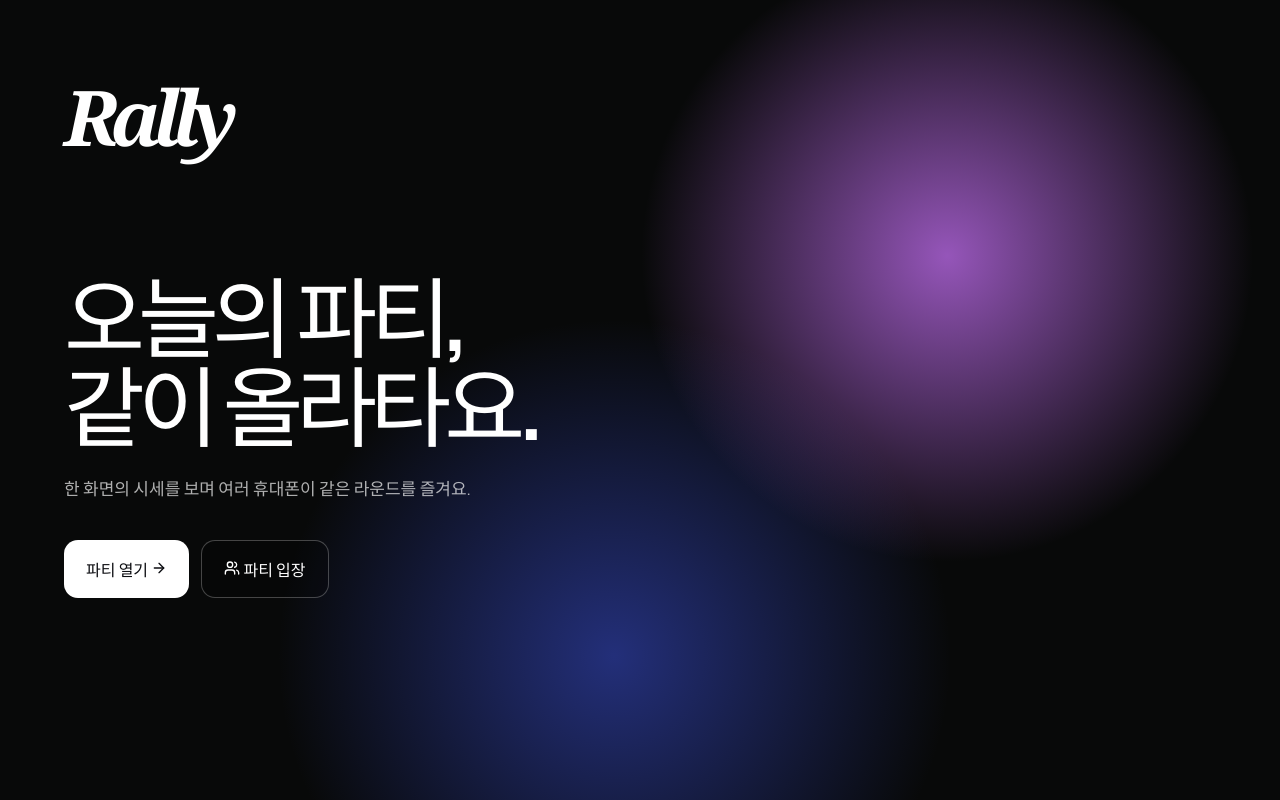
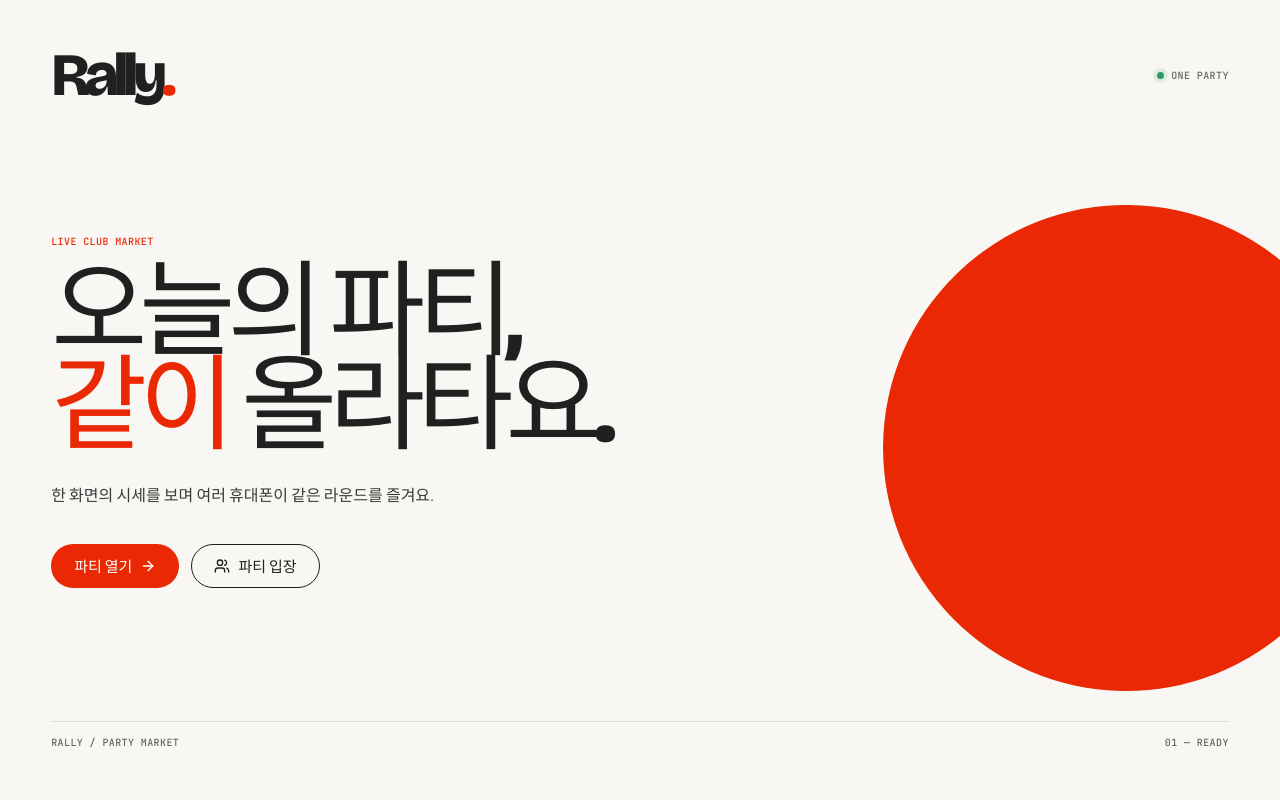
Before and after one commit to jungwuk-ryu/rally, a React (Vite) app: page / in a window 1280 px wide. Built offline with nearby package versions, Linux system fonts and the light colour scheme; no server answers; a web font is replaced by a local one.

Commit message:
feat(entry): refresh party access screens

```diff
--- a/src/App.tsx
+++ b/src/App.tsx
@@ -17,15 +17,23 @@ function readStoredSession(): Session | null {
 
 function Lobby({ onHost, onJoin }: { onHost: () => void; onJoin: () => void }) {
   return <main className="lobby">
-    <div className="lobby__mark">Rally</div>
+    <header className="lobby__header">
+      <div className="lobby__mark" aria-label="Rally">Rally<span>.</span></div>
+      <span className="lobby__status"><i aria-hidden="true" />ONE PARTY</span>
+    </header>
     <section className="lobby__body">
-      <h1>오늘의 파티,<br />같이 올라타요.</h1>
+      <p className="lobby__eyebrow">LIVE CLUB MARKET</p>
+      <h1>오늘의 파티,<br /><em>같이</em> 올라타요.</h1>
       <p>한 화면의 시세를 보며 여러 휴대폰이 같은 라운드를 즐겨요.</p>
       <div className="lobby__actions">
         <button className="lobby__button lobby__button--primary" onClick={onHost}>파티 열기 <ArrowRight size={16} /></button>
         <button className="lobby__button lobby__button--subtle" onClick={onJoin}><Users size={16} /> 파티 입장</button>
       </div>
     </section>
+    <div className="lobby__footer" aria-hidden="true">
+      <span>RALLY / PARTY MARKET</span>
+      <span>01 — READY</span>
+    </div>
   </main>
 }
 
@@ -43,10 +51,14 @@ function HostAccessCard({
   const [pending, setPending] = useState(false)
   const isCreate = intent === 'create'
 
-  return <main className="join-card host-access-card">
-    <div className="lobby__mark" style={{ color: '#11152c', fontSize: 42 }}>Rally</div>
-    <h1>{isCreate ? '호스트로 시작하기' : '호스트 화면 연결'}</h1>
+  return <main className="entry-page">
+    <section className="join-card host-access-card">
+      <div className="entry-page__bar"><div className="lobby__mark">Rally<span>.</span></div><span>HOST ACCESS</span></div>
+      <div className="entry-page__intro">
+        <p className="entry-page__eyebrow">PRIVATE HOST VIEW</p>
+        <h1>{isCreate ? <>호스트로<br />시작하기</> : <>호스트 화면<br />연결하기</>}</h1>
         <p>{isCreate ? '파티를 열거나 진행 중인 화면에 연결해요.' : '진행 중인 Rally 호스트 화면에 연결해요.'}</p>
+      </div>
       <form onSubmit={async (event) => {
         event.preventDefault()
         if (!password.trim()) return setError('호스트 비밀번호를 입력해 주세요.')
@@ -65,13 +77,15 @@ function HostAccessCard({
             autoComplete="current-password"
             placeholder="6자리 비밀번호"
             maxLength={24}
+            aria-invalid={Boolean(error)}
             autoFocus
           />
         </label>
-      {error && <p className="join-card__error">{error}</p>}
+        {error && <p className="join-card__error" role="alert">{error}</p>}
         <button type="submit" disabled={pending}>{pending ? '연결 중' : isCreate ? '호스트 화면 열기' : '호스트 화면 연결'}</button>
         <button className="host-access-card__back" type="button" onClick={onBack}>돌아가기</button>
       </form>
+    </section>
   </main>
 }
 
@@ -80,21 +94,26 @@ function JoinCard({ onJoin }: { onJoin: (payload: Pick<JoinPayload, 'phone' | 'n
   const [nickname, setNickname] = useState('')
   const [error, setError] = useState('')
 
-  return <main className="join-card">
-    <div className="lobby__mark" style={{ color: '#11152c', fontSize: 42 }}>Rally</div>
-    <h1>파티에 합류하기</h1>
+  return <main className="entry-page">
+    <section className="join-card">
+      <div className="entry-page__bar"><div className="lobby__mark">Rally<span>.</span></div><span>GUEST ENTRY</span></div>
+      <div className="entry-page__intro">
+        <p className="entry-page__eyebrow">ONE SCREEN, TOGETHER</p>
+        <h1>파티에<br />합류하기</h1>
         <p>전화번호는 같은 세션을 찾는 데만 써요.</p>
+      </div>
       <form onSubmit={(event) => {
         event.preventDefault()
         if (!phone.trim() || !nickname.trim()) return setError('전화번호와 닉네임을 모두 입력해 주세요.')
         setError('')
         onJoin({ phone: phone.trim(), nickname: nickname.trim().slice(0, 12) })
       }}>
-      <label>전화번호<input value={phone} onChange={e => setPhone(e.target.value)} inputMode="tel" /></label>
-      <label>닉네임<input value={nickname} onChange={e => setNickname(e.target.value)} placeholder="예: 소연" maxLength={12} /></label>
-      {error && <p className="join-card__error">{error}</p>}
-      <button type="submit">입장하기</button>
+        <label>전화번호<input value={phone} onChange={e => setPhone(e.target.value)} inputMode="tel" aria-invalid={Boolean(error)} /></label>
+        <label>닉네임<input value={nickname} onChange={e => setNickname(e.target.value)} placeholder="예: 소연" maxLength={12} aria-invalid={Boolean(error)} /></label>
+        {error && <p className="join-card__error" role="alert">{error}</p>}
+        <button type="submit">입장하기 <ArrowRight size={16} /></button>
       </form>
+    </section>
   </main>
 }
 
--- a/src/index.css
+++ b/src/index.css
@@ -1,57 +1,134 @@
-@import url('https://fonts.googleapis.com/css2?family=DM+Mono:wght@400;500&family=Manrope:wght@400;500;600;700;800&family=Noto+Sans+KR:wght@400;500;600;700;800&display=swap');
+@import url('https://fonts.googleapis.com/css2?family=Bricolage+Grotesque:opsz,wdth,wght@12..96,75..100,500;12..96,75..100,600;12..96,75..100,700;12..96,75..100,800&family=DM+Mono:wght@400;500&family=JetBrains+Mono:wght@400;500&family=Manrope:wght@400;500;600;700;800&family=Noto+Sans+KR:wght@400;500;600;700;800&display=swap');
 
 :root {
+  --rally-canvas: #f9f7f3;
+  --rally-bone: #f3f0e8;
+  --rally-card: #ffffff;
+  --rally-ink: #202020;
+  --rally-body: #3a3a3a;
+  --rally-muted: #646464;
+  --rally-hairline: rgb(32 32 32 / 0.13);
+  --rally-orange: #ea2804;
+  --rally-orange-deep: #c01f00;
+  --rally-focus: rgb(59 130 246 / 0.5);
   font-family: Manrope, 'Noto Sans KR', -apple-system, BlinkMacSystemFont, 'Segoe UI', sans-serif;
-  color: #11152c;
-  background: #fff;
+  color: var(--rally-ink);
+  background: var(--rally-canvas);
   font-synthesis: none;
   text-rendering: optimizeLegibility;
 }
 
 * { box-sizing: border-box; }
-html, body, #root { min-width: 0; min-height: 100%; margin: 0; }
-body { min-height: 100vh; overflow-x: hidden; }
+html, body, #root { width: 100%; min-width: 0; min-height: 100%; margin: 0; }
+body { min-height: 100vh; overflow-x: hidden; background: var(--rally-canvas); }
 button, input { font: inherit; }
 button { cursor: pointer; }
-button:focus-visible, input:focus-visible { outline: 3px solid rgba(113, 92, 255, .42); outline-offset: 3px; }
+button:focus-visible, input:focus-visible { outline: 3px solid var(--rally-focus); outline-offset: 3px; }
 
 .app-loading {
   min-height: 100vh;
   display: grid;
   place-items: center;
-  background: #080909;
+  background: var(--rally-ink);
   color: white;
   font-size: 15px;
 }
 
 .lobby {
+  position: relative;
+  isolation: isolate;
   min-height: 100vh;
-  padding: clamp(24px, 5vw, 72px);
-  color: #fff;
-  background:
-    radial-gradient(circle at 74% 32%, rgba(189, 107, 235, .78), transparent 28%),
-    radial-gradient(circle at 48% 82%, rgba(67, 92, 255, .46), transparent 36%),
-    #080909;
+  padding: clamp(24px, 4vw, 64px);
+  overflow: clip;
+  color: var(--rally-ink);
+  background: var(--rally-canvas);
 }
 
-.lobby__mark { font-size: clamp(42px, 6vw, 84px); font-family: Georgia, serif; font-style: italic; font-weight: 700; letter-spacing: -0.1em; }
-.lobby__body { max-width: 680px; margin: clamp(70px, 13vh, 170px) 0 0; }
-.lobby__body h1 { margin: 0; max-width: 640px; font-size: clamp(40px, 7vw, 88px); letter-spacing: -.08em; line-height: 1.01; }
-.lobby__body p { max-width: 440px; margin: 24px 0 36px; color: rgba(255,255,255,.68); font-size: 17px; line-height: 1.7; }
+.lobby::after {
+  position: absolute;
+  z-index: -1;
+  top: clamp(112px, 16vw, 230px);
+  right: clamp(-194px, -7vw, -64px);
+  width: min(38vw, 560px);
+  aspect-ratio: 1;
+  content: '';
+  border-radius: 50%;
+  background: var(--rally-orange);
+  transform: rotate(12deg);
+}
+
+.lobby__header { display: flex; align-items: center; justify-content: space-between; gap: 16px; }
+.lobby__mark {
+  font-family: 'Bricolage Grotesque', 'Arial Narrow', 'Noto Sans KR', sans-serif;
+  font-size: clamp(34px, 4.7vw, 68px);
+  font-weight: 800;
+  letter-spacing: -0.09em;
+  line-height: .8;
+}
+.lobby__mark span { color: var(--rally-orange); }
+.lobby__status, .lobby__footer, .entry-page__bar > span, .entry-page__eyebrow, .lobby__eyebrow {
+  font-family: 'JetBrains Mono', 'DM Mono', monospace;
+  font-size: 10px;
+  font-weight: 500;
+  letter-spacing: .04em;
+}
+.lobby__status { display: inline-flex; align-items: center; gap: 7px; color: var(--rally-muted); }
+.lobby__status i { width: 7px; height: 7px; border-radius: 50%; background: #2b9a66; box-shadow: 0 0 0 4px rgb(43 154 102 / 0.12); }
+.lobby__body { max-width: 850px; margin: clamp(92px, 17vh, 184px) 0 0; }
+.lobby__eyebrow { margin: 0 0 18px !important; color: var(--rally-orange) !important; }
+.lobby__body h1 {
+  max-width: 800px;
+  margin: 0;
+  font-family: 'Bricolage Grotesque', 'Arial Narrow', 'Noto Sans KR', sans-serif;
+  font-size: clamp(52px, 8.15vw, 126px);
+  font-weight: 700;
+  letter-spacing: -.075em;
+  line-height: .9;
+}
+.lobby__body h1 em { font-style: normal; color: var(--rally-orange); }
+.lobby__body > p:not(.lobby__eyebrow) { max-width: 430px; margin: 28px 0 36px; color: var(--rally-body); font-size: 16px; line-height: 1.65; }
 .lobby__actions { display: flex; flex-wrap: wrap; gap: 12px; }
-.lobby__button { border: 0; border-radius: 14px; padding: 16px 22px; font-weight: 800; }
-.lobby__button--primary { background: #fff; color: #0c0d11; }
-.lobby__button--subtle { border: 1px solid rgba(255,255,255,.25); color: #fff; background: rgba(0,0,0,.16); }
+.lobby__button { display: inline-flex; min-height: 44px; align-items: center; justify-content: center; gap: 8px; border: 1px solid transparent; border-radius: 999px; padding: 12px 22px; font-size: 15px; font-weight: 700; line-height: 1; transition: transform .16s ease, background .16s ease, border-color .16s ease; }
+.lobby__button:hover { transform: translateY(-2px); }
+.lobby__button--primary { background: var(--rally-orange); color: white; }
+.lobby__button--primary:hover { background: var(--rally-orange-deep); }
+.lobby__button--subtle { border-color: var(--rally-ink); color: var(--rally-ink); background: transparent; }
+.lobby__button--subtle:hover { background: var(--rally-bone); }
+.lobby__footer { position: absolute; right: clamp(24px, 4vw, 64px); bottom: clamp(24px, 4vw, 64px); left: clamp(24px, 4vw, 64px); display: flex; justify-content: space-between; color: var(--rally-muted); border-top: 1px solid var(--rally-hairline); padding-top: 14px; }
 
-.join-card { width: min(100%, 430px); margin: 8vh auto; padding: 32px; border-radius: 28px; box-shadow: 0 28px 100px rgba(39, 27, 80, .16); background: #fff; }
-.join-card h1 { margin: 0; letter-spacing: -.06em; font-size: 34px; }
-.join-card p { color: #697089; line-height: 1.6; }
-.join-card label { display: grid; gap: 8px; margin-top: 17px; color: #3b4053; font-size: 13px; font-weight: 800; }
-.join-card input { width: 100%; border: 1px solid #e4e6ef; border-radius: 12px; padding: 13px 14px; color: #10152b; background: #fbfbfd; }
-.join-card button { width: 100%; margin-top: 22px; padding: 15px; border: 0; border-radius: 14px; background: #725cff; color: #fff; font-weight: 800; }
+.entry-page {
+  display: grid;
+  min-height: 100vh;
+  place-items: center;
+  padding: clamp(22px, 5vw, 64px);
+  background: var(--rally-bone);
+}
+.join-card {
+  width: min(100%, 520px);
+  border: 1px solid var(--rally-hairline);
+  border-radius: 16px;
+  padding: clamp(24px, 4.4vw, 40px);
+  background: var(--rally-card);
+}
+.entry-page__bar { display: flex; align-items: center; justify-content: space-between; gap: 12px; padding-bottom: 22px; border-bottom: 1px solid var(--rally-hairline); }
+.entry-page__bar .lobby__mark { font-size: 34px; }
+.entry-page__bar > span { color: var(--rally-muted); }
+.entry-page__intro { padding: 30px 0 8px; }
+.entry-page__eyebrow { margin: 0 0 12px !important; color: var(--rally-orange) !important; }
+.join-card h1 { margin: 0; color: var(--rally-ink); font-family: 'Bricolage Grotesque', 'Arial Narrow', 'Noto Sans KR', sans-serif; font-size: clamp(38px, 6vw, 54px); font-weight: 700; letter-spacing: -.07em; line-height: .94; }
+.join-card .entry-page__intro > p:not(.entry-page__eyebrow) { max-width: 340px; margin: 18px 0 0; color: var(--rally-body); font-size: 15px; line-height: 1.6; }
+.join-card label { display: grid; gap: 8px; margin-top: 19px; color: var(--rally-body); font-size: 12px; font-weight: 700; letter-spacing: -.02em; }
+.join-card input { width: 100%; min-height: 48px; border: 1px solid var(--rally-hairline); border-radius: 999px; padding: 12px 20px; color: var(--rally-ink); background: var(--rally-card); font-size: 16px; transition: border-color .16s ease, box-shadow .16s ease; }
+.join-card input::placeholder { color: #929292; }
+.join-card input:hover { border-color: rgb(32 32 32 / .35); }
+.join-card input:focus { border-color: var(--rally-ink); box-shadow: 0 0 0 3px var(--rally-focus); outline: 0; }
+.join-card input[aria-invalid="true"] { border-color: #b42318; }
+.join-card button { display: inline-flex; width: 100%; min-height: 48px; align-items: center; justify-content: center; gap: 8px; margin-top: 24px; border: 1px solid var(--rally-orange); border-radius: 999px; padding: 13px 22px; background: var(--rally-orange); color: white; font-size: 15px; font-weight: 700; line-height: 1; transition: transform .16s ease, background .16s ease; }
+.join-card button:hover:not(:disabled) { background: var(--rally-orange-deep); transform: translateY(-1px); }
 .join-card button:disabled { cursor: wait; opacity: .7; }
-.host-access-card__back { margin-top: 10px !important; color: #596077 !important; background: #f0f1f6 !important; }
-.join-card .join-card__error { color: #df3f62; font-size: 13px; }
+.host-access-card__back { margin-top: 10px !important; border-color: var(--rally-hairline) !important; color: var(--rally-ink) !important; background: var(--rally-card) !important; }
+.host-access-card__back:hover { background: var(--rally-bone) !important; }
+.join-card .join-card__error { margin: 12px 0 -5px; color: #a8170a; font-size: 13px; font-weight: 600; line-height: 1.5; }
 
 .app-error-toast {
   position: fixed;
@@ -63,11 +140,12 @@ button:focus-visible, input:focus-visible { outline: 3px solid rgba(113, 92, 255
   align-items: center;
   gap: 9px;
   padding: 12px 12px 12px 14px;
-  color: #8e183a;
-  border: 1px solid #f4becd;
-  border-radius: 14px;
-  background: rgb(255 246 249 / 0.97);
-  box-shadow: 0 12px 28px rgb(62 18 32 / 0.16);
+  color: var(--rally-ink);
+  border: 1px solid var(--rally-hairline);
+  border-left: 4px solid var(--rally-orange);
+  border-radius: 12px;
+  background: rgb(255 255 255 / .97);
+  box-shadow: 0 12px 28px rgb(32 32 32 / .1);
   font-size: 13px;
   font-weight: 750;
   line-height: 1.35;
@@ -77,6 +155,17 @@ button:focus-visible, input:focus-visible { outline: 3px solid rgba(113, 92, 255
 .app-error-toast > svg { flex: 0 0 auto; }
 .app-error-toast > span { min-width: 0; flex: 1; }
 .app-error-toast button { display: grid; width: 28px; height: 28px; flex: 0 0 auto; place-items: center; color: inherit; border: 0; border-radius: 8px; background: transparent; }
-.app-error-toast button:hover { background: rgb(142 24 58 / 0.08); }
+.app-error-toast button:hover { background: var(--rally-bone); }
 
-@media (max-width: 520px) { .join-card { min-height: 100vh; margin: 0; border-radius: 0; padding: 36px 24px; box-shadow: none; } }
+@media (max-width: 620px) {
+  .lobby { padding: 24px; }
+  .lobby::after { top: 128px; right: -108px; width: 242px; }
+  .lobby__body { margin-top: min(18vh, 134px); }
+  .lobby__body h1 { font-size: clamp(50px, 14vw, 68px); }
+  .lobby__footer { right: 24px; bottom: 24px; left: 24px; font-size: 8px; }
+  .entry-page { display: block; padding: 0; }
+  .join-card { min-height: 100svh; border: 0; border-radius: 0; padding: max(28px, env(safe-area-inset-top)) 24px max(32px, env(safe-area-inset-bottom)); background: var(--rally-canvas); }
+  .entry-page__intro { padding-top: 42px; }
+  .join-card h1 { font-size: clamp(42px, 12vw, 54px); }
+  .app-error-toast { top: max(12px, env(safe-area-inset-top)); width: min(calc(100% - 24px), 440px); }
+}
```
Lines whose indentation alone changed are shown as unchanged.
